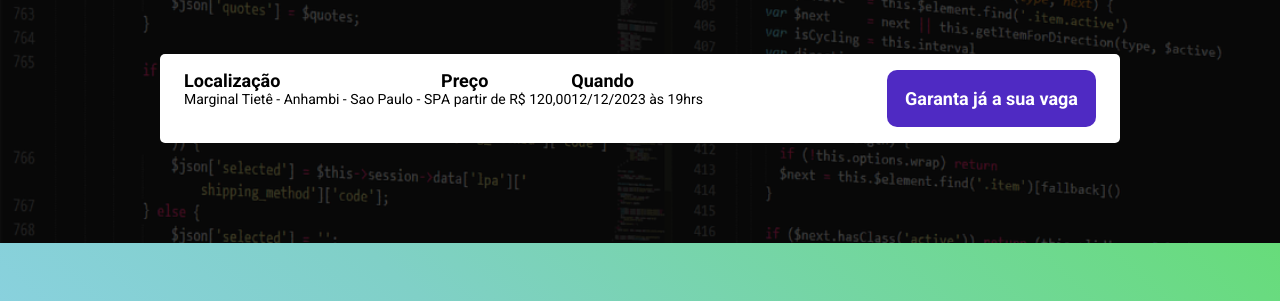
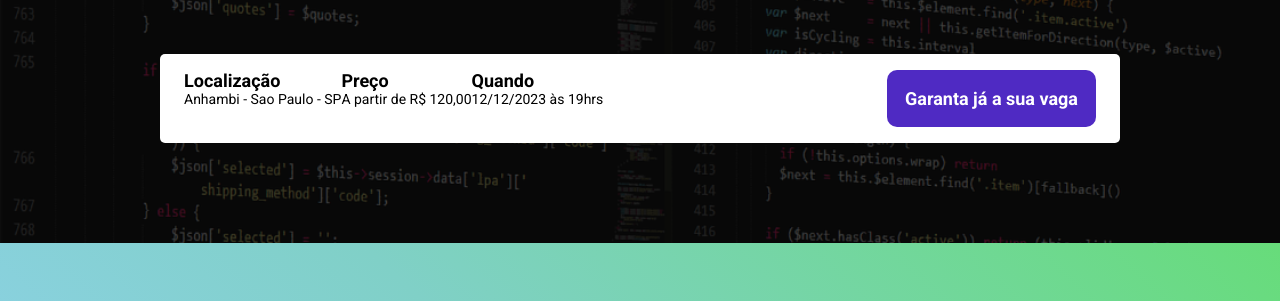
Before and after one commit to cassgkn/casimiro_talks, a website built with Parcel: page src/index.html in a window 1280 px wide. Shown: the part 330-631 px from the top of the page. Built offline with nearby package versions, Linux system fonts and the light colour scheme.

Commit message:
ajustado endereço

```diff
--- a/src/index.html
+++ b/src/index.html
@@ -22,7 +22,7 @@
                 <ul class="infos-bar__infos">
                     <li class="infos-bar__infos__item">
                         <b>Localização</b>
-                        Marginal Tietê - Anhambi - Sao Paulo - SP
+                        Anhambi - Sao Paulo - SP
                     </li>
                     <li class="infos-bar__infos__item">
                         <b>Preço</b>
```
